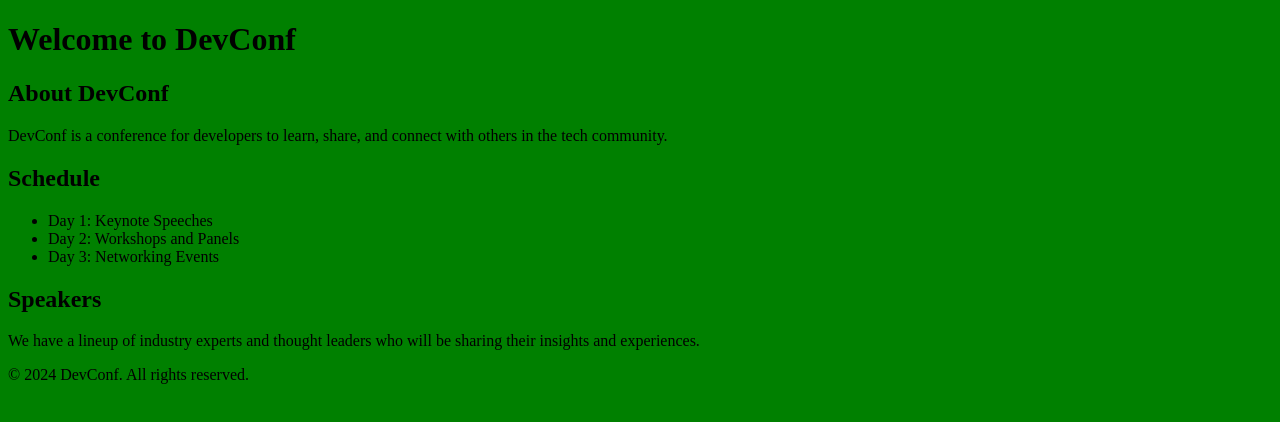
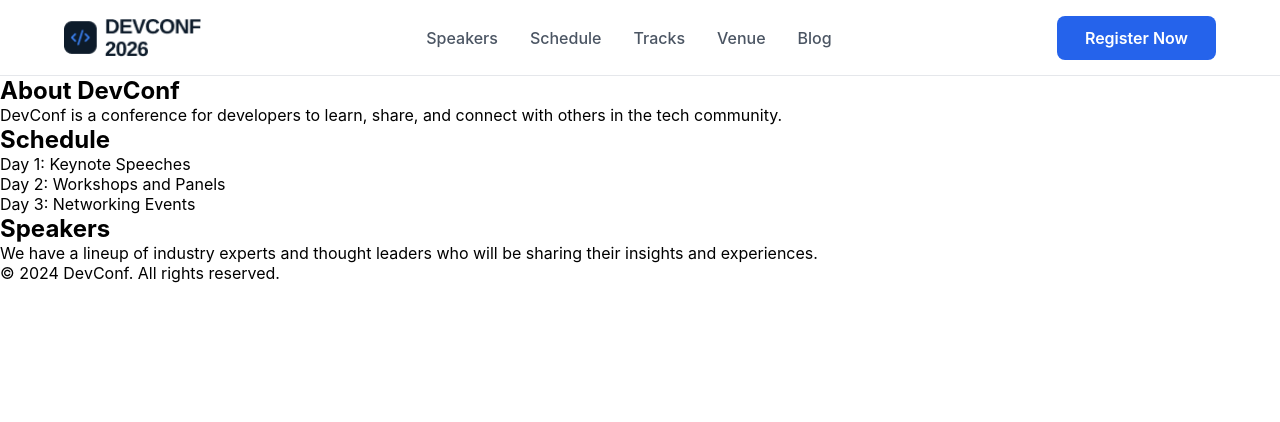
Before and after one commit to AnisurDev/B14-A01-DevConf-Assignment01, a plain HTML site: page index.html in a window 1280 px wide. Drawn offline with Linux system fonts and the light colour scheme.

Commit message:
header finished

```diff
--- a/index.html
+++ b/index.html
@@ -7,10 +7,29 @@
     <link rel="stylesheet" href="style.css">
 </head>
 <body>
-    <header>
-        <h1>Welcome to DevConf</h1>
+    <header class="site-header">
+        <div class="header-container">
+            <a href="#" class="logo-area">
+                <img src="./assets/logo.png" alt="DEVCONF 2026" class="logo-img">
+            </a>
+
+            <nav class="main-nav">
+                <ul class="nav-list">
+                    <li><a href="#" class="nav-link">Speakers</a></li>
+                    <li><a href="#" class="nav-link">Schedule</a></li>
+                    <li><a href="#" class="nav-link">Tracks</a></li>
+                    <li><a href="#" class="nav-link">Venue</a></li>
+                    <li><a href="#" class="nav-link">Blog</a></li>
+                </ul>
+            </nav>
+
+            <div class="action-area">
+                <a href="#" class="btn-register">Register Now</a>
+            </div>
+        </div>
     </header>
     <main>
+
         <section>
             <h2>About DevConf</h2>
             <p>DevConf is a conference for developers to learn, share, and connect with others in the tech community.</p>
--- a/style.css
+++ b/style.css
@@ -1,3 +1,76 @@
-body{
-    background-color: green;
+* {
+    margin: 0;
+    padding: 0;
+    box-sizing: border-box;
 }
+
+body {
+    font-family: -apple-system, BlinkMacSystemFont, "Segoe UI", Roboto, Helvetica, Arial, sans-serif;
+    background-color: #ffffff;
+}
+
+.site-header {
+    width: 100%;
+    background-color: #ffffff;
+    border-bottom: 1px solid #e5e7eb; /* নিচের হালকা বর্ডার */
+    padding: 15px 0;
+}
+
+.header-container {
+    max-width: 1200px;
+    margin: 0 auto;
+    padding: 0 24px;
+    display: flex;
+    align-items: center;
+    justify-content: space-between;
+}
+
+.logo-area {
+    display: flex;
+    align-items: center;
+    text-decoration: none;
+}
+
+.logo-img {
+    height: 45px;
+    object-fit: contain;
+}
+
+
+.nav-list {
+    display: flex;
+    list-style: none;
+    gap: 32px;
+}
+
+.nav-link {
+    text-decoration: none;
+    color: #4b5563;
+    font-size: 16px;
+    font-weight: 500;
+    transition: color 0.2s ease;
+}
+
+.nav-link:hover {
+    color: #111827;
+}
+
+.btn-register {
+    display: inline-block;
+    text-decoration: none;
+    background-color: #2563eb;
+    color: #ffffff;
+    font-size: 16px;
+    font-weight: 600;
+    padding: 12px 28px;
+    border-radius: 8px;
+    transition: background-color 0.2s ease, transform 0.1s ease;
+}
+
+.btn-register:hover {
+    background-color: #1d4ed8;
+}
+
+.btn-register:active {
+    transform: scale(0.98);
+}
```
Also changed, not shown: 1 other file.
